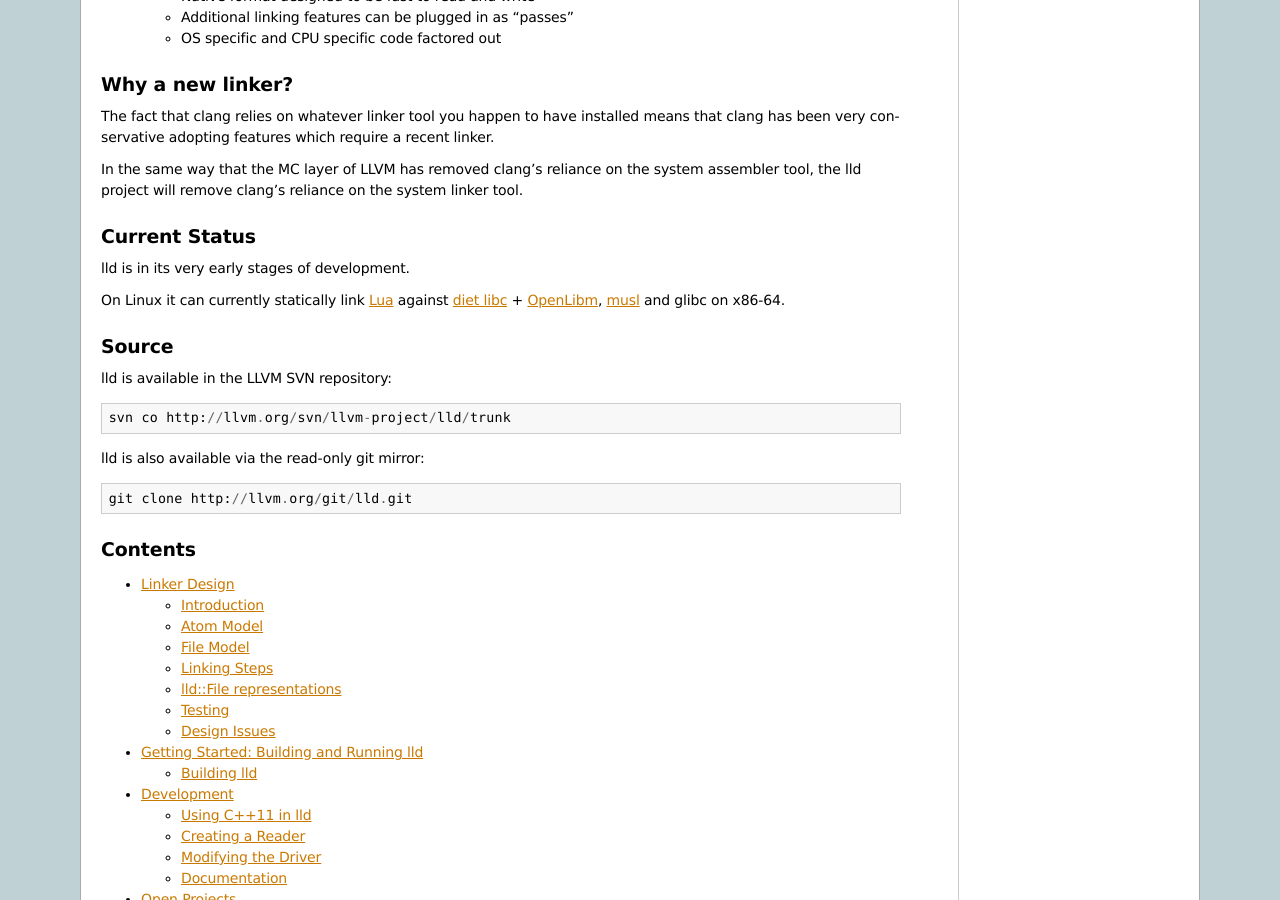
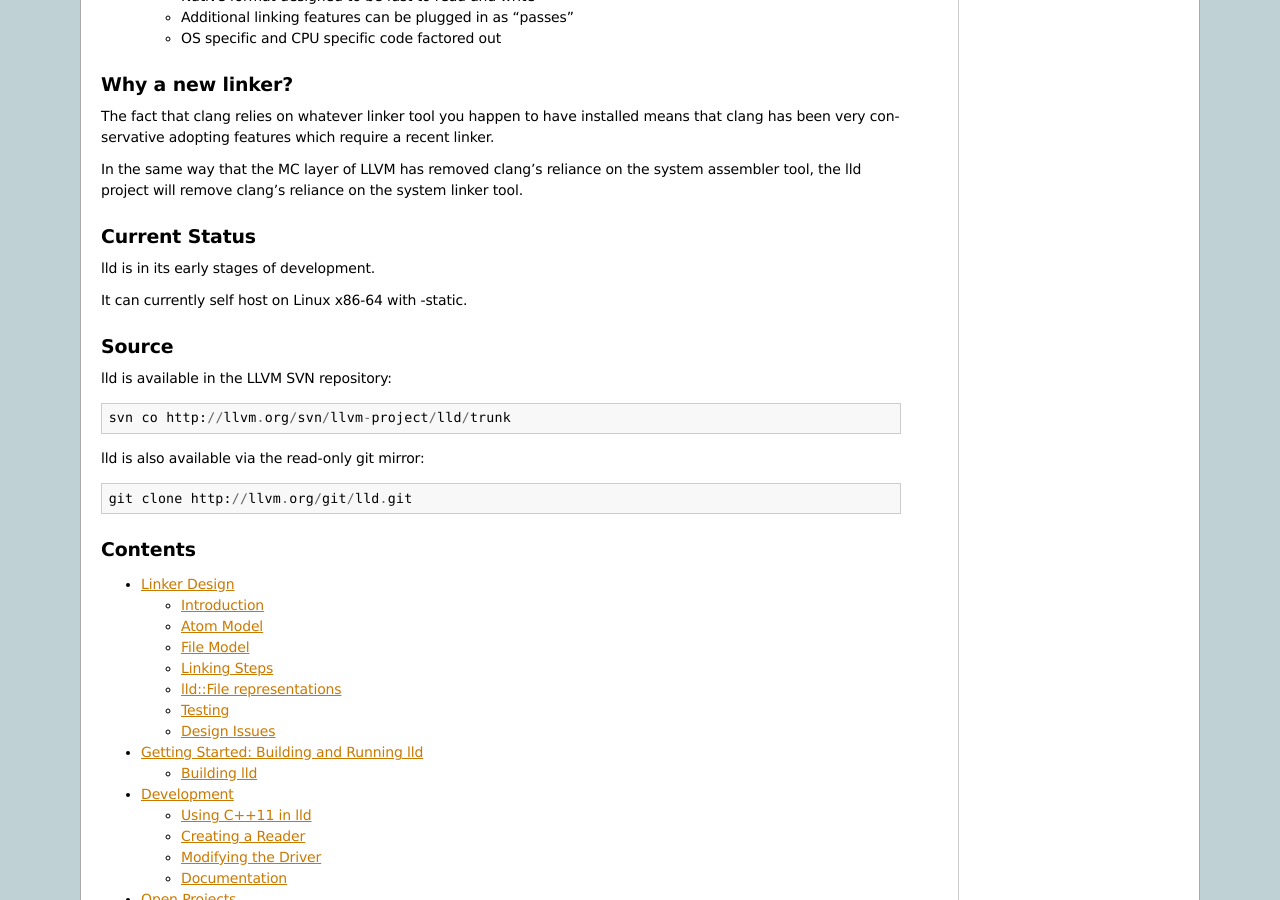
Before and after one commit to gwsystems/wasmception-lld, a Sphinx documentation site: the page built from docs/index.rst, in a window 1280 px wide and 900 px high, scrolled down 616 px. Built offline with Sphinx 7.4.7, drawn with Linux system fonts in a browser that asks for light colours.

Commit message:
[docs] lld self hosts.
git-svn-id: http://llvm.org/svn/llvm-project/lld/trunk@174592 91177308-0d34-0410-b5e6-96231b3b80d8

```diff
--- a/docs/index.rst
+++ b/docs/index.rst
@@ -46,15 +46,9 @@ system linker tool.
 Current Status
 --------------
 
-lld is in its very early stages of development.
+lld is in its early stages of development.
 
-On Linux it can currently statically link `Lua`_ against `diet libc`_ +
-`OpenLibm`_, `musl`_ and glibc on x86-64.
-
-.. _Lua: http://www.lua.org/
-.. _diet libc: http://www.fefe.de/dietlibc/
-.. _OpenLibm: https://github.com/JuliaLang/openlibm#readme
-.. _musl: http://www.musl-libc.org/
+It can currently self host on Linux x86-64 with -static.
 
 Source
 ------
```
